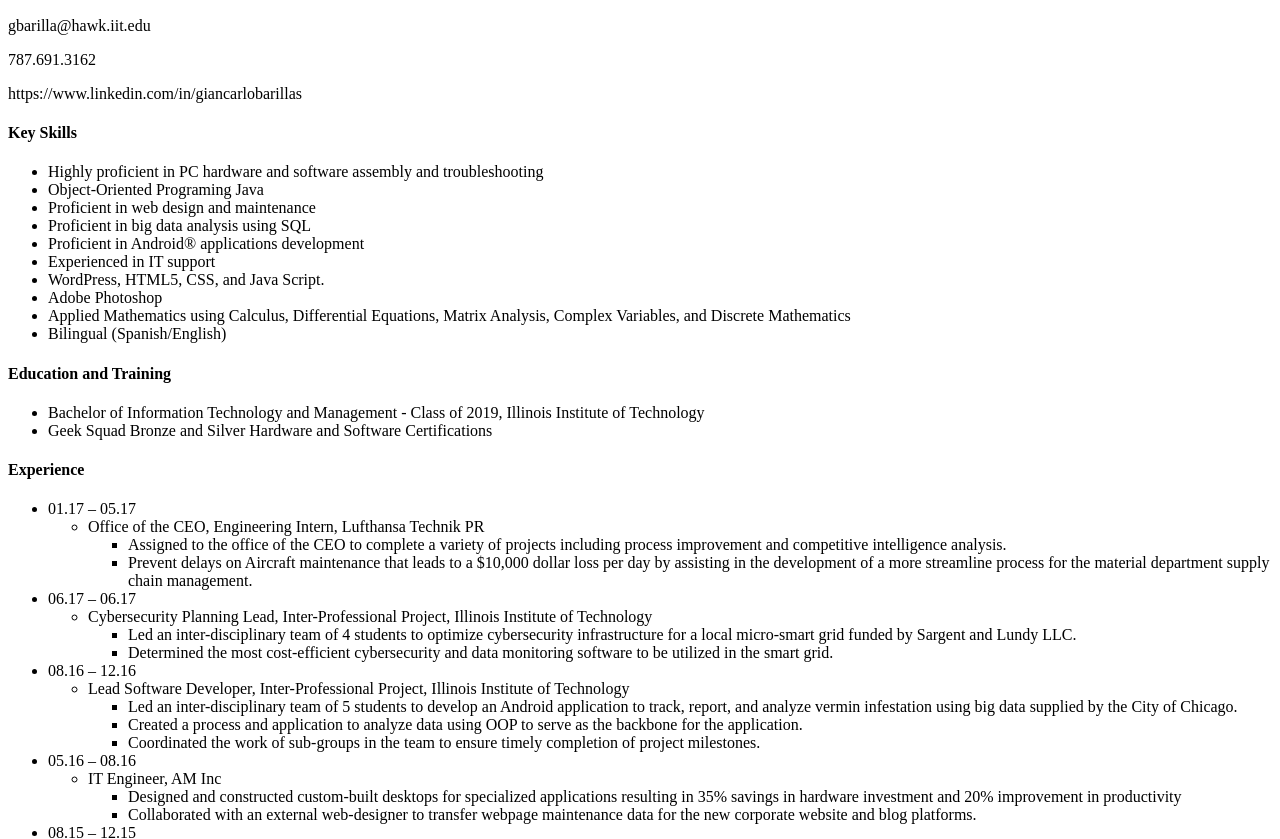
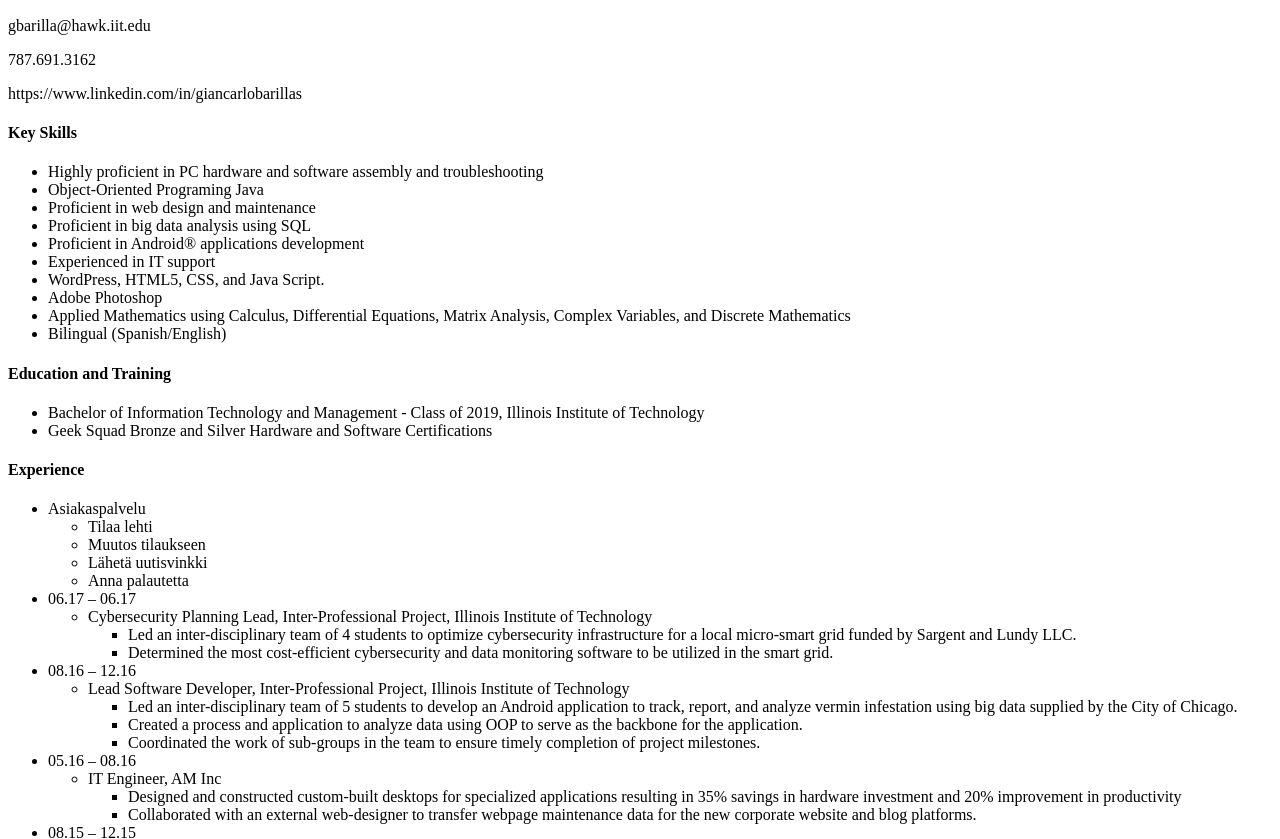
Before and after one commit to giancarlobarillas/ITMD361, a plain HTML site: page Project1/resume.html in a window 1280 px wide. Shown: the part 214-1053 px from the top of the page. Drawn offline with Linux system fonts and the light colour scheme.

Commit message:
testing for proper html format of nested list

```diff
--- a/Project1/resume.html
+++ b/Project1/resume.html
@@ -36,15 +36,15 @@
     </ul>
     <h4>Experience</h4>
     <ul>
-        <li>01.17 – 05.17
-            <ul>
-            <li>Office of the CEO, Engineering Intern, Lufthansa Technik PR</li>
-            <ul>
-                <li>Assigned to the office of the CEO to complete a variety of projects including process improvement and competitive intelligence analysis. </li>
-                <li>Prevent delays on Aircraft maintenance that leads to a $10,000 dollar loss per day by assisting in the development of a more streamline process for the material department supply chain management.</li>
-            </ul>
-            </ul>
-        </li>
+        <li>
+                <a >Asiakaspalvelu</a>
+                <ul class="inside">
+                    <li>Tilaa lehti</li>
+                    <li>Muutos tilaukseen</li>
+                    <li>Lähetä uutisvinkki</li>
+                    <li>Anna palautetta</li>
+                </ul>
+            </li>
 
         <li>06.17 – 06.17</li>
         <ul>
```
